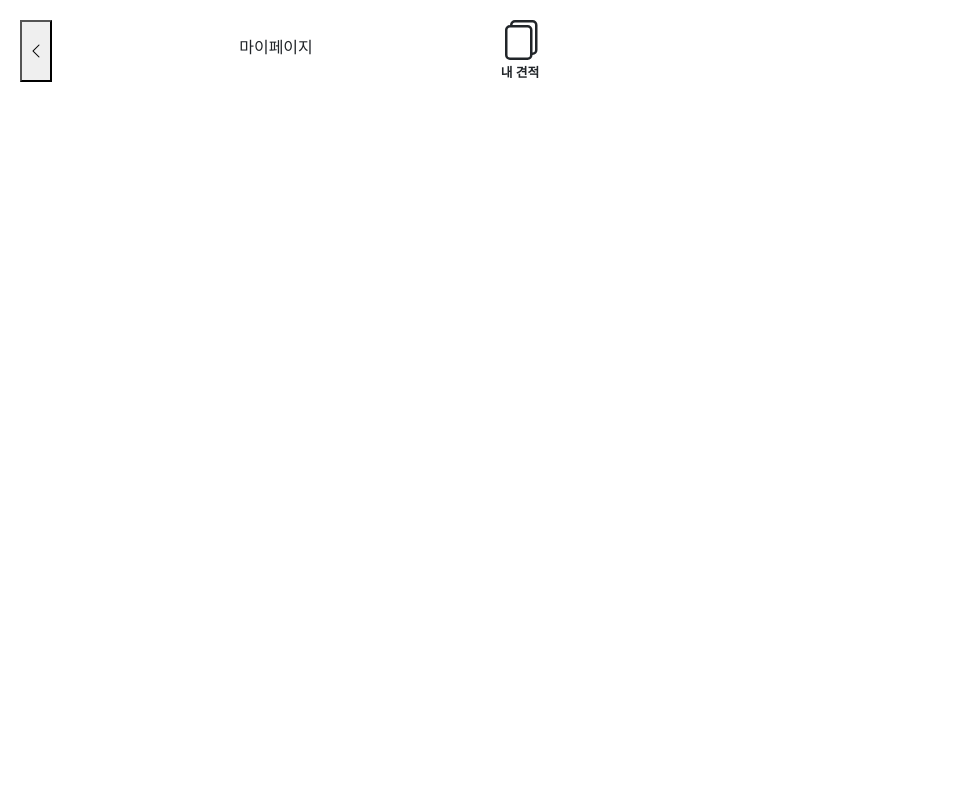
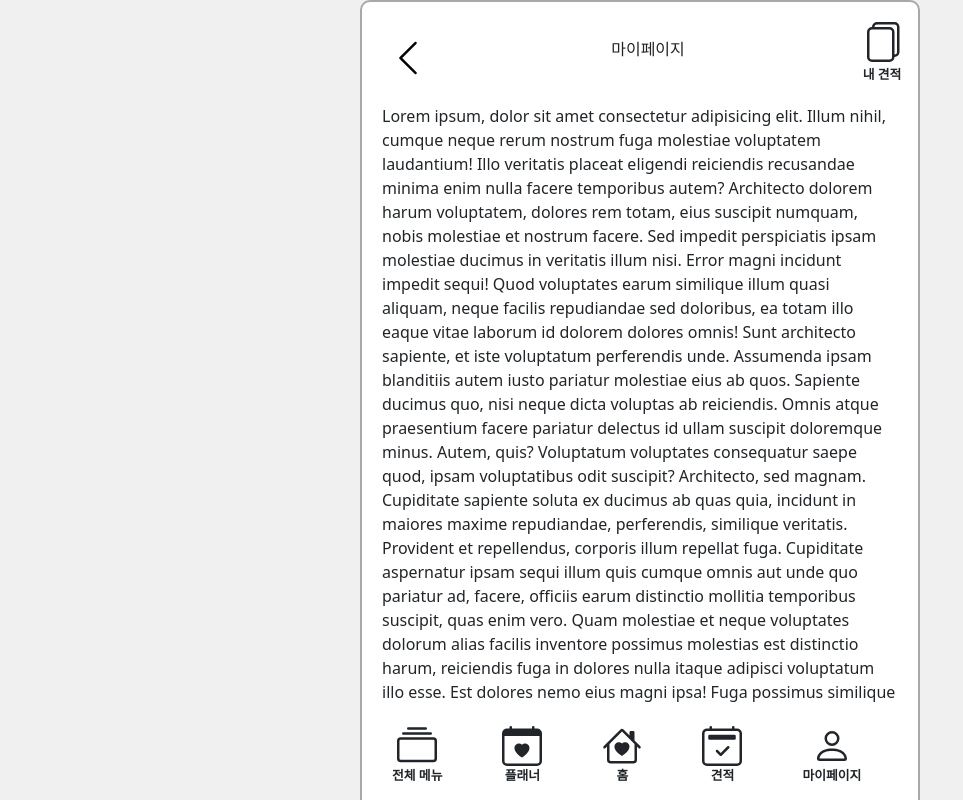
Before and after one commit to weddingYou-Project/frontend, a React (Create React App) app: page /mypage/1 in a window 1280 px wide. Shown: the top 800 px of the page, without its empty margins (0-963 px from the left). Built offline with nearby package versions, Linux system fonts and the light colour scheme.

Commit message:
fix : navigationbar backbutton 수정

```diff
--- a/src/Css/NavigationBar.css
+++ b/src/Css/NavigationBar.css
@@ -12,3 +12,23 @@
     margin-top:15px;
 
 }
+
+.backicon {
+    width: 60px;
+    height: 60px;
+    background: rgb(255, 255, 255);
+    position: relative;
+    z-index: 10;
+}
+
+.backbutton {
+    margin-top: 10px;
+    position: relative;
+    background-color: white;
+    border: none;
+}
+
+.bi-chevron-left{
+    font-size: 40px;
+    line-height: 40px;
+}
--- a/src/Css/main.css
+++ b/src/Css/main.css
@@ -11,6 +11,7 @@
     padding-bottom:10px;
     border-radius:10px;
     border: 2px solid rgb(173, 166, 166);
+    background-color: white;
 }
 
 .content{
@@ -21,3 +22,7 @@
     scroll-behavior: smooth;
     scroll-behavior: smooth;
 }
+
+body {
+    background-color: rgb(240, 240, 240);
+}
--- a/src/Pages/Mypage.js
+++ b/src/Pages/Mypage.js
@@ -1,11 +1,48 @@
 import "../Css/main.css";
 import NavigationBar from "../Components/NavigationBar";
+import Footer from "../Components/Footer";
 
 function Mypage() {
   const title = "마이페이지";
   return (
-    <div class="mypage">
+    <div class="mainlayout">
       <NavigationBar title={title} />
+      <div class="content">
+        Lorem ipsum, dolor sit amet consectetur adipisicing elit. Illum nihil,
+        cumque neque rerum nostrum fuga molestiae voluptatem laudantium! Illo
+        veritatis placeat eligendi reiciendis recusandae minima enim nulla
+        facere temporibus autem? Architecto dolorem harum voluptatem, dolores
+        rem totam, eius suscipit numquam, nobis molestiae et nostrum facere. Sed
+        impedit perspiciatis ipsam molestiae ducimus in veritatis illum nisi.
+        Error magni incidunt impedit sequi! Quod voluptates earum similique
+        illum quasi aliquam, neque facilis repudiandae sed doloribus, ea totam
+        illo eaque vitae laborum id dolorem dolores omnis! Sunt architecto
+        sapiente, et iste voluptatum perferendis unde. Assumenda ipsam
+        blanditiis autem iusto pariatur molestiae eius ab quos. Sapiente ducimus
+        quo, nisi neque dicta voluptas ab reiciendis. Omnis atque praesentium
+        facere pariatur delectus id ullam suscipit doloremque minus. Autem,
+        quis? Voluptatum voluptates consequatur saepe quod, ipsam voluptatibus
+        odit suscipit? Architecto, sed magnam. Cupiditate sapiente soluta ex
+        ducimus ab quas quia, incidunt in maiores maxime repudiandae,
+        perferendis, similique veritatis. Provident et repellendus, corporis
+        illum repellat fuga. Cupiditate aspernatur ipsam sequi illum quis cumque
+        omnis aut unde quo pariatur ad, facere, officiis earum distinctio
+        mollitia temporibus suscipit, quas enim vero. Quam molestiae et neque
+        voluptates dolorum alias facilis inventore possimus molestias est
+        distinctio harum, reiciendis fuga in dolores nulla itaque adipisci
+        voluptatum illo esse. Est dolores nemo eius magni ipsa! Fuga possimus
+        similique amet rerum rem delectus, ipsa esse nam saepe maiores ipsam
+        blanditiis impedit porro obcaecati sunt sed aspernatur in asperiores
+        facere, aliquam consequatur provident cupiditate. Modi, enim quos. Quis
+        nihil aspernatur eveniet minima beatae quibusdam, quaerat sequi
+        doloremque labore, praesentium consectetur assumenda laboriosam nostrum
+        animi necessitatibus iusto aliquam tenetur. Quod a porro doloremque
+        pariatur magni repellat dicta aperiam! Sapiente at eligendi quasi aut
+        explicabo culpa maiores iste ipsam impedit architecto exercitationem,
+        suscipit, nesciunt deserunt illo, cumque ullam? Alias perferendis qui
+        dolorem libero saepe soluta nulla assumenda blanditiis nam!
+      </div>
+      <Footer />
     </div>
   );
 }
```
